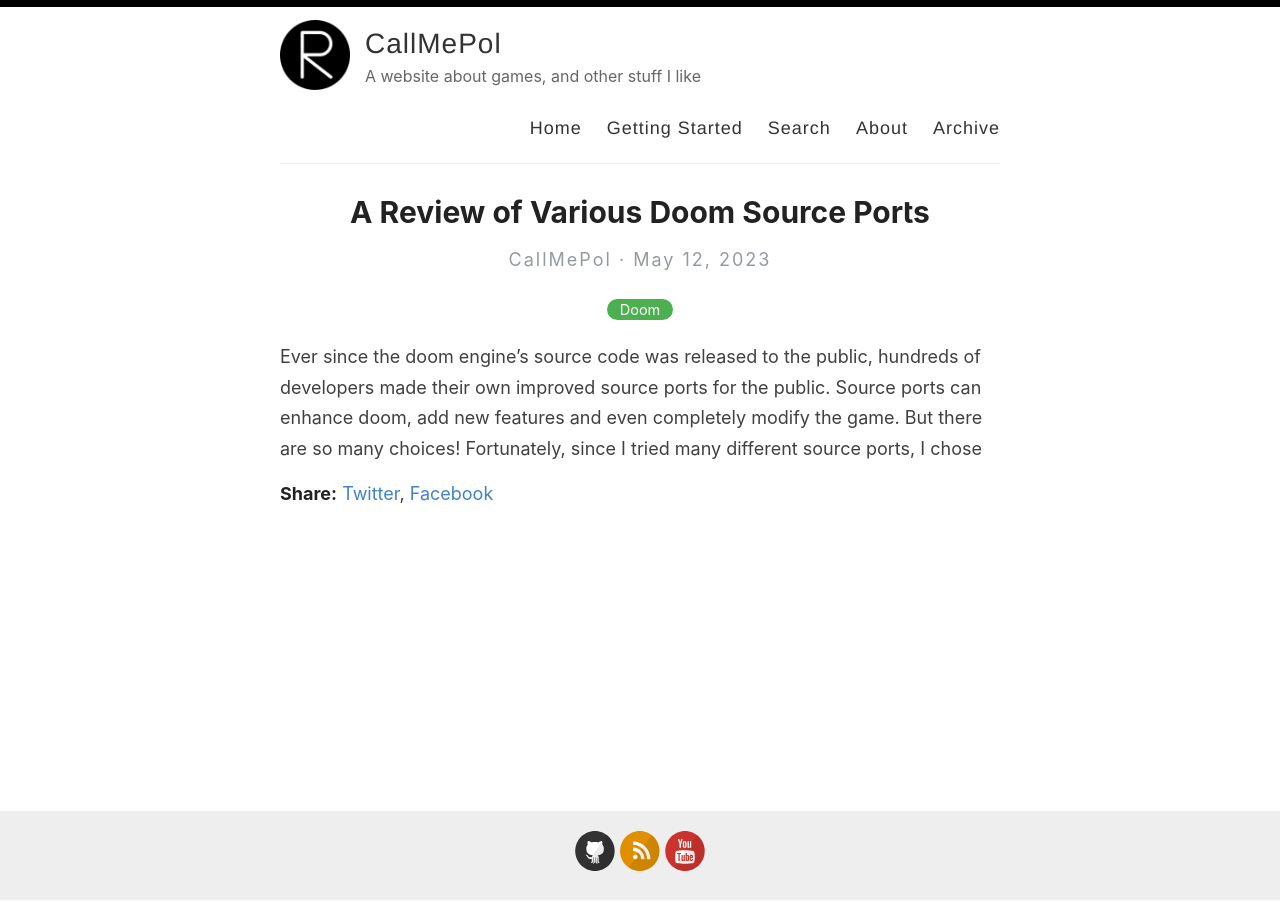
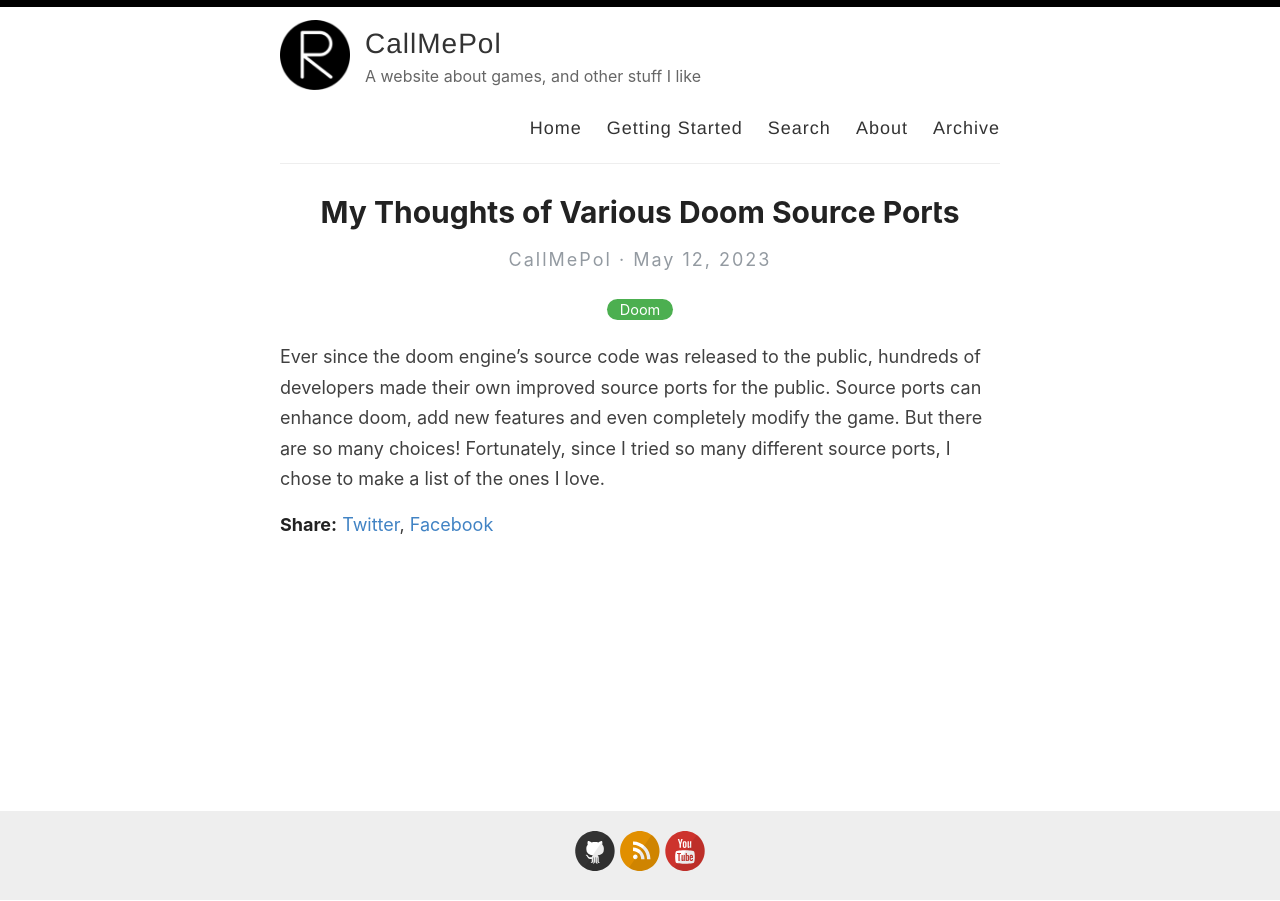
Before and after one commit to poleve540/CallMePol, a Jekyll site: the page built from _posts/2023-05-12-sourceport-review.md, in a window 1280 px wide. Built offline with Jekyll 4.4.1, drawn with Linux system fonts in a browser that asks for light colours.

Commit message:
_posts/2023-05-12-sourceport-review.md updated from https://stackedit.io/

```diff
--- a/_posts/2023-05-12-sourceport-review.md
+++ b/_posts/2023-05-12-sourceport-review.md
@@ -1,11 +1,12 @@
 ---
 layout: post
-title: A Review of Various Doom Source Ports
+title: My Thoughts of Various Doom Source Ports
 categories: Doom
 ---
-Ever since the doom engine's source code was released to the public, hundreds of developers made their own improved source ports for the public. Source ports can enhance doom, add new features and even completely modify the game. But there are so many choices! Fortunately, since I tried many different source ports, I chose
+Ever since the doom engine's source code was released to the public, hundreds of developers made their own improved source ports for the public. Source ports can enhance doom, add new features and even completely modify the game. But there are so many choices! Fortunately, since I tried so many different source ports, I chose to make a list of the ones I love.
+
 
 <!--stackedit_data:
-eyJoaXN0b3J5IjpbMjA1NzE5NTYwLC05Mjc5Mjg2ODIsMTk1MT
-Y1MzQ4Miw5NTQ0NDA5NzBdfQ==
+eyJoaXN0b3J5IjpbLTExMzQyMzUwNDMsMjA1NzE5NTYwLC05Mj
+c5Mjg2ODIsMTk1MTY1MzQ4Miw5NTQ0NDA5NzBdfQ==
 -->
```
